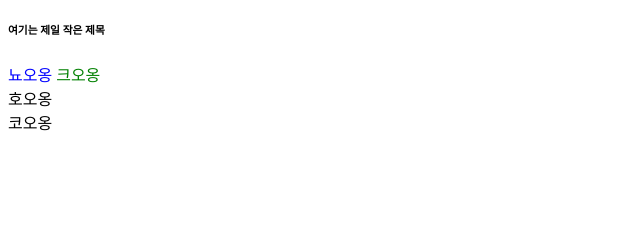
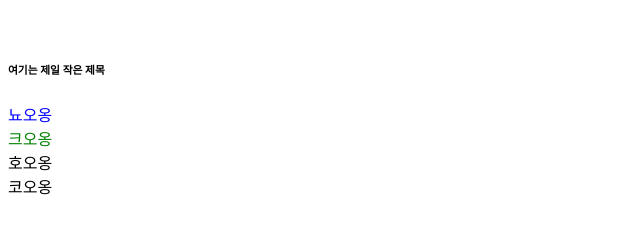
Before and after one commit to LastDance99/LastDance99.github.io, a plain HTML site: page test.html in a window 1280 px wide. Shown: the part 70-304 px from the top of the page, without its empty margins (0-640 px from the left). Drawn offline with Linux system fonts and the light colour scheme.

Commit message:
Update test.html

```diff
--- a/test.html
+++ b/test.html
@@ -3,12 +3,12 @@
   <head>
     <title>HTML 연습</title>
     <style>
-      #sp1 { color:blue; }
+      #sp1 { color:blue; display:block; border-width:12px;}
       #sp2 { color:green; }
     </style>
   </head>
   <body>
-    <h1>여기는 제일 큰 제목</h1>
+    <h1>여기는 제일 큰 제목</h1> <br>
     <h6>여기는 제일 작은 제목</h6>
     <!-- in line element -->
     <span id="sp1">뇨오옹</span>
```
